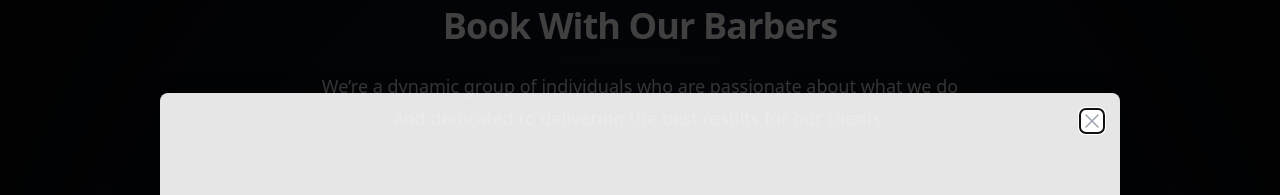
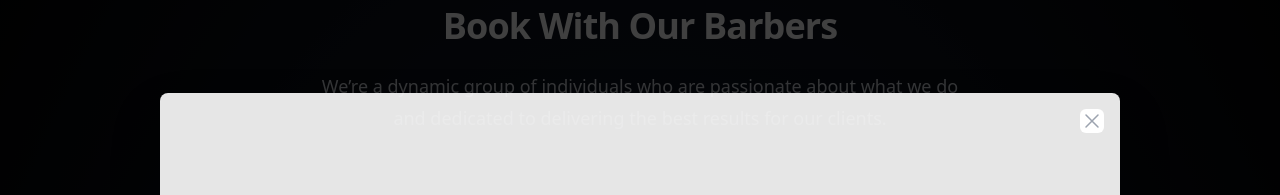
Before and after one commit to Rojis47/OnlyFades, a React (Vite) app: page / in a window 1280 px wide. Both pictures are taken after a click on the picture 172 px from the left and 1290 px from the top of the page. Shown: the part 890-1085 px from the top of the page. Built offline with nearby package versions, Linux system fonts and the light colour scheme.

Commit message:
no btn outline

```diff
--- a/src/components/ImageGallery.jsx
+++ b/src/components/ImageGallery.jsx
@@ -44,12 +44,13 @@ function ImageGallery({ open, setOpen, barber }) {
                 <div className="absolute top-0 right-0 block pt-4 pr-4 sm:block">
                   <button
                     type="button"
-                    className="text-gray-400 bg-white rounded-md hover:text-gray-500"
+                    className="text-gray-400 bg-white rounded-md outline-none hover:text-gray-500"
                     onClick={() => setOpen(false)}
                   >
                     <XMarkIcon className="w-6 h-6" />
                   </button>
                 </div>
+
                 <div className="px-6 mx-auto max-w-7xl lg:px-8">
                   <ul
                     role="list"
```
